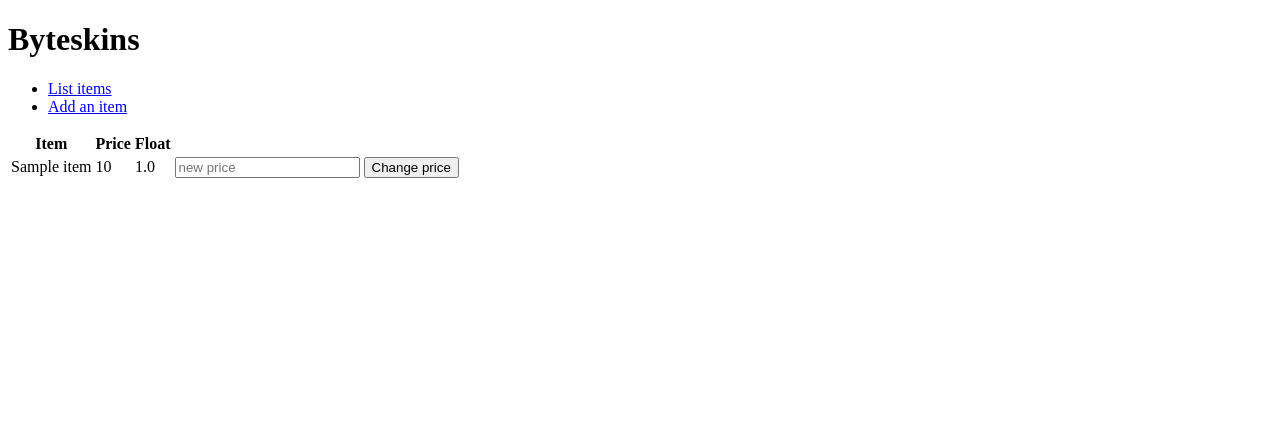
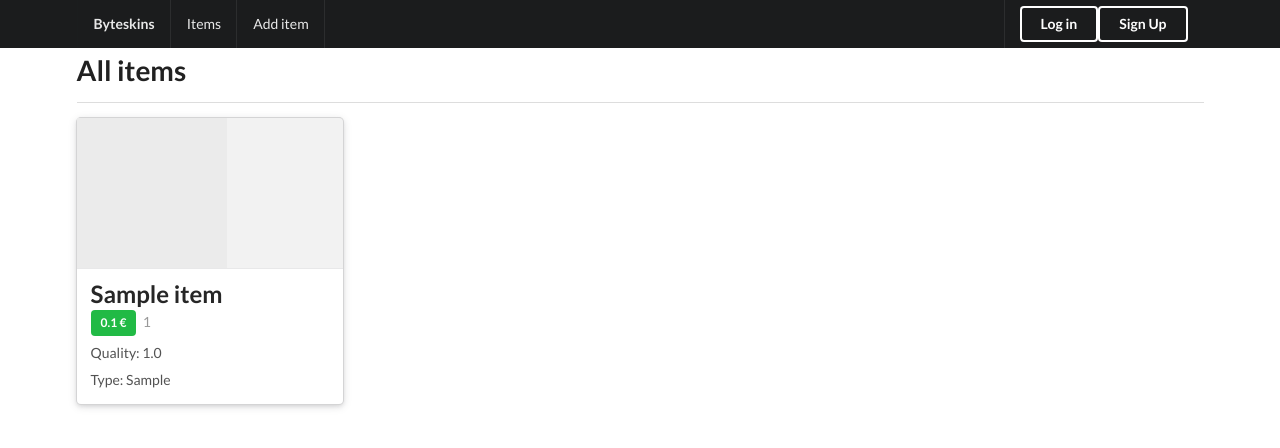
Before and after one commit to k0tix/tsoha-projekti, a Flask app: page /items/ in a window 1280 px wide. Shown: the top 448 px of the page. Run offline with Flask 2, Linux system fonts and the light colour scheme; tables that the repository leaves empty hold one stand-in row (values such as "Sample post"); some libraries are stand-ins or nearby versions.

Commit message:
add new jinja templates for items and users

```diff
--- a/application/templates/items/list.html
+++ b/application/templates/items/list.html
@@ -1,24 +1,30 @@
 {% extends "layout.html" %}
 
 {% block body %}
-    <table>
-        <tr>
-            <th>Item</th>
-            <th>Price</th>
-            <th>Float</th>
-        </tr>
+    <h1 class="ui header">All items</h1>
+    <div class="ui divider"></div>
+    <div class="ui four cards">
         {% for item in items %}
-        <tr>
-            <td>{{ item.name }}</td>
-            <td>{{ item.price }}</td>
-            <td>{{ item.item_float }}</td>
-            <td>
-                <form method="POST" action="{{ url_for('items_set_price', item_id=item.id) }}">
-                    <input type="number" name="price" placeholder="new price"/>
-                    <input type="submit" value="Change price"/>
-                </form>
-            </td>
-        </tr>
+        <div class="ui raised card">
+            <div class="image">
+                <div class="ui placeholder" style="height: 150px; width: 150px">
+                    <div class="square image"></div>
+                </div>
+            </div>
+            <div class="content">
+                <div class="header">
+                    <h2>{{ item.name }}</h2>
+                </div>
+                <div class="meta">
+                    <span class="ui green label">{{ item.price / 100 }} €</span>
+                    <span class="seller">{{ item.account_id }}</span>
+                </div>
+                <div class="description">
+                    <p>Quality: {{ item.item_float }}</p>
+                    <p>Type: {{ item.item_type }}</p>
+                </div>
+            </div>
+        </div>
         {% endfor %}
-    </table>
+    </div>
 {% endblock %}
--- a/application/templates/layout.html
+++ b/application/templates/layout.html
@@ -1,20 +1,44 @@
 <!DOCTYPE html>
 <html>
+
 <head>
 	<meta charset="utf-8">
+	<link rel="stylesheet" href="https://cdnjs.cloudflare.com/ajax/libs/semantic-ui/2.2.9/semantic.min.css" />
+	<script src="https://cdnjs.cloudflare.com/ajax/libs/jquery/3.3.1/jquery.js"></script>
+	<script src="https://cdnjs.cloudflare.com/ajax/libs/semantic-ui/2.2.9/semantic.min.js"></script>
 	<title>Byteskins - A marketplace for in-game items</title>
 </head>
 
 <body>
-    <h1>Byteskins</h1>
-    <ul>
-      <li><a href="{{ url_for('items_index') }}">List items</a></li>
-      <li><a href="{{ url_for('items_form') }}">Add an item</a></li>
-    </ul>
+	<div class="ui fixed inverted menu">
+		<div class="ui container">
+			<a href="{{ url_for('index') }}" class="header item">
+				Byteskins
+			</a>
+			<a href="{{ url_for('items_index') }}" class="item">Items</a>
+			<a href="{{ url_for('items_form') }}" class="item">Add item</a>
+			{% if current_user.is_authenticated %}
+				<div class="right item">
+					<div class="ui blue big label">{{ current_user.name }}</div>
+					<a class="ui red button" href="{{ url_for('auth_logout') }}">Logout</a>
+				</div>
+
+			{% else %}
+				<div class="right item">
+					<a class="ui inverted button" href="{{ url_for('auth_login') }}">Log in</a>
+					<a class="ui inverted button" href="{{ url_for('auth_register') }}">Sign Up</a>
+				</div>
+        	{% endif %}
+		</div>
+	</div>
+
+	<div class="ui container" style="padding-top: 4em">
 		{% block body %}
 		<p>
 			Content.
 		</p>
 		{% endblock %}
+	</div>
 </body>
+
 </html>
```
Also changed, not shown: application/templates/auth/login.html (added, +36 -0 lines), application/templates/auth/register.html (added, +41 -0 lines), application/templates/items/new.html (+18 -6 lines), application/templates/user/user.html (added, +8 -0 lines). Lines whose indentation alone changed are shown as unchanged.
